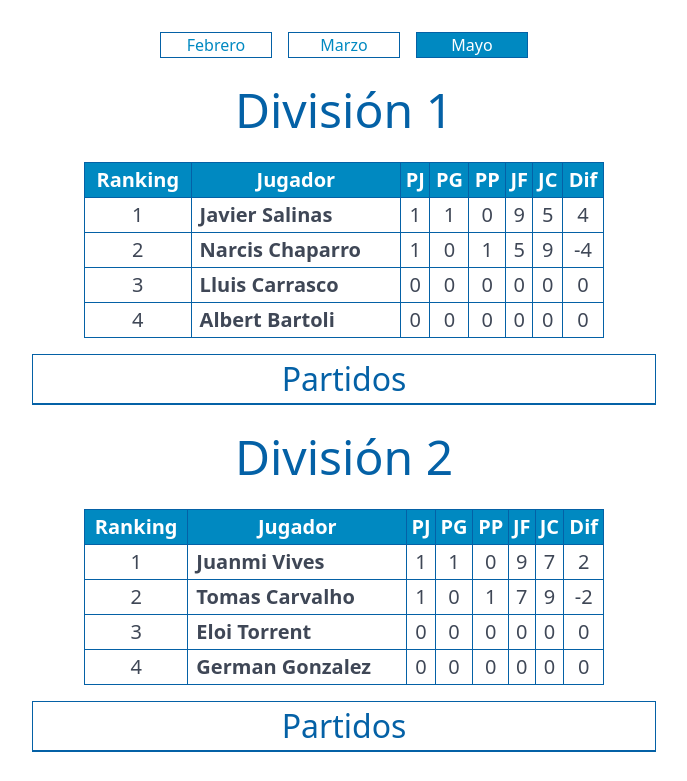
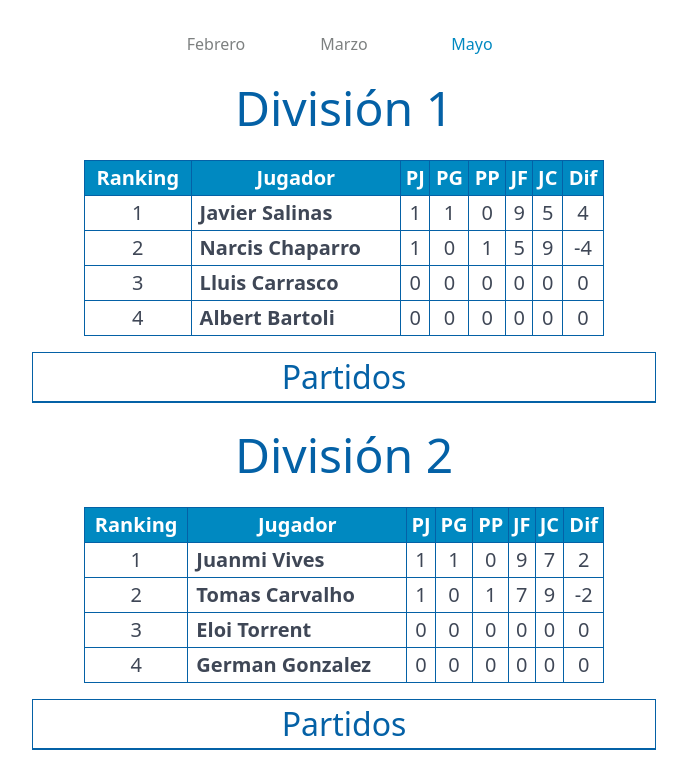
Before and after one commit to kvi-ki/tennis-matches, a Next.js app: page / in a window 1280 px wide. Shown: the top 781 px of the page, without its empty margins (296-983 px from the left). Built offline with nearby package versions, Linux system fonts and the light colour scheme.

Commit message:
style: update the button styles

```diff
--- a/src/components/monthlyBoard.tsx/MonthlyBoard.tsx
+++ b/src/components/monthlyBoard.tsx/MonthlyBoard.tsx
@@ -20,7 +20,7 @@ export default function MonthlyBoard({
   return (
     <button
       onClick={onClick}
-      className={`${monthIsSelected ? 'bg-green text-white hover:bg-navy' : 'bg-white text-green hover:bg-navy hover:text-white'} mt-4 w-20 border border-navy text-textMd text-center text-semibold  cursor-pointer md:w-28`}
+      className={`${monthIsSelected ? 'text-green' : 'text-darkGray'} font-medium mt-4 w-20 text-textMd text-center text-semibold  cursor-pointer hover:text-navy md:w-28`}
     >
       {monthData.month}
     </button>
--- a/tailwind.config.js
+++ b/tailwind.config.js
@@ -20,6 +20,7 @@ export default {
       navy: '#0461a6',
       green: '#0089c1',
       gray: '#3f4756',
+      darkGray: "#7D8080",
       white: '#FFFFFF'
     },
     fontSize: {
```
